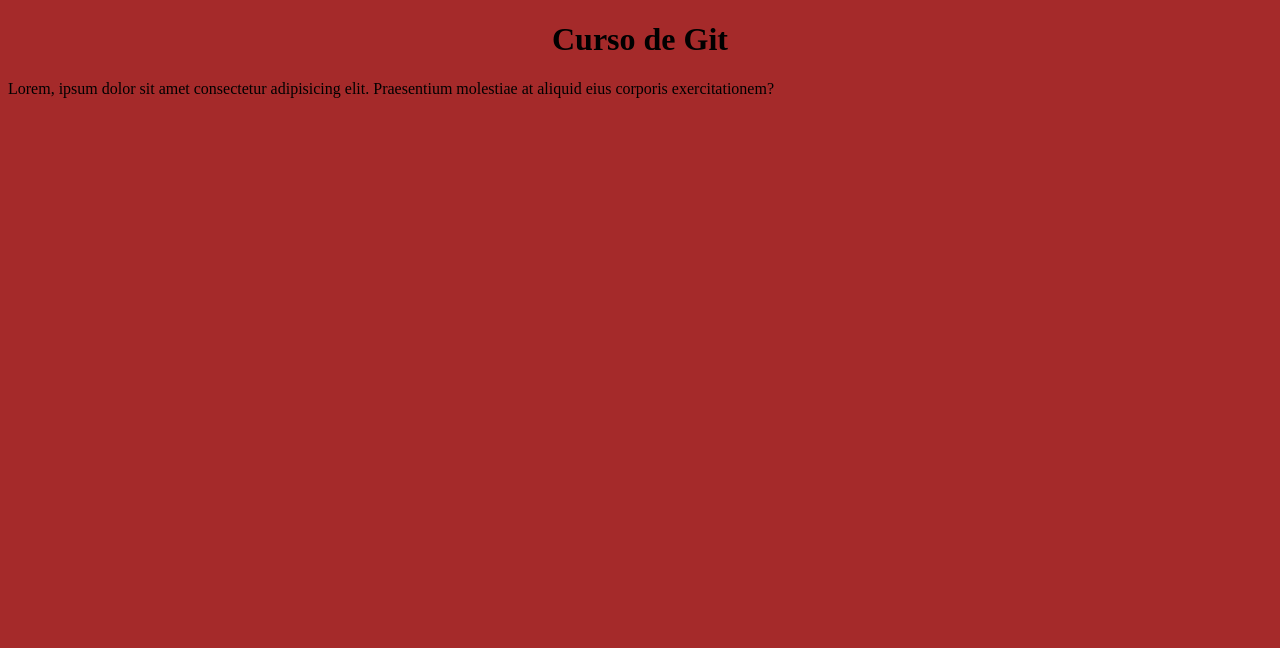
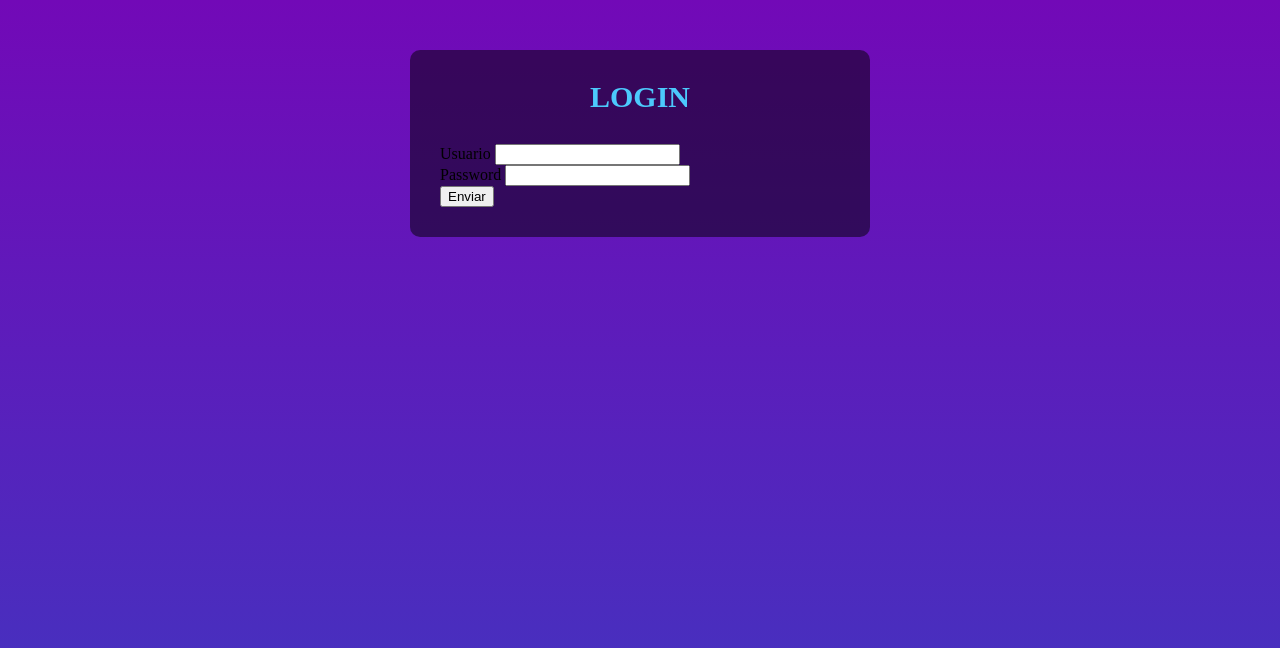
Before and after one commit to leabretto/PaginaLogin, a plain HTML site: page index.html in a window 1280 px wide. Drawn offline with Linux system fonts and the light colour scheme.

Commit message:
pagina login

```diff
--- a/estilos.css
+++ b/estilos.css
@@ -1,7 +1,25 @@
-body{
-    background-color: brown;
+html{
+    height: 100%;
 }
 
-h1{
+body{
+    margin: 0;
+    padding: 0;
+    background: linear-gradient(#7209b7, #3f37c0);
+}
+
+.contenedor{
+    margin: 50px auto;
+    width: 400px;
+    padding: 30px;
+    background: rgba(0,0,0,.5);
+    border-radius: 10px;
+}
+
+.contenedor h2{
+    margin: 0 0 30px;
+    font-size: 30px;
+    color: #4cc9fc;
     text-align: center;
+    text-transform: uppercase;
 }
--- a/index.html
+++ b/index.html
@@ -5,13 +5,26 @@
     <meta http-equiv="X-UA-Compatible" content="IE=edge">
     <meta name="viewport" content="width=device-width, initial-scale=1.0">
     <link rel="stylesheet" href="estilos.css">
-    <title>Clase Git</title>
+    <title>Formulario de Login</title>
 
 
 </head>
 <body>
-    <h1>Curso de Git</h1>
-    <p>Lorem, ipsum dolor sit amet consectetur adipisicing elit. Praesentium molestiae at aliquid eius corporis exercitationem?</p>
-
+   <div class="contenedor">
+    <h2>Login</h2>
+    <form id="forma" method="post" enctype="text/plain">
+        <div class="elemento">
+            <label for="usuario">Usuario</label>
+            <input type="text" id="usuario" name="usuario" required="true"/>
+        </div>
+        <div class="elemento">
+            <label for="password">Password</label>
+            <input type="password" id="password" name="password" required="true"/>
+        </div>
+        <div class="elemento">
+            <input type="submit" value="Enviar"/>
+        </div>
+    </form>
+   </div>
 </body>
 </html>
```
